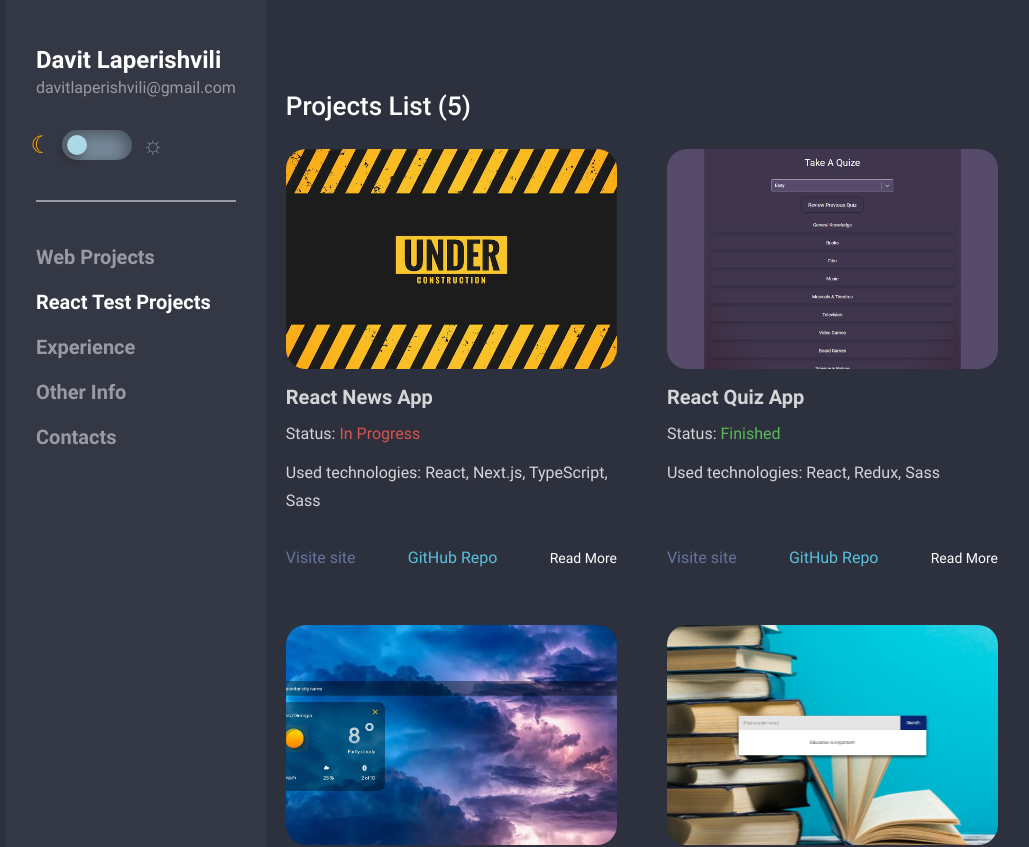
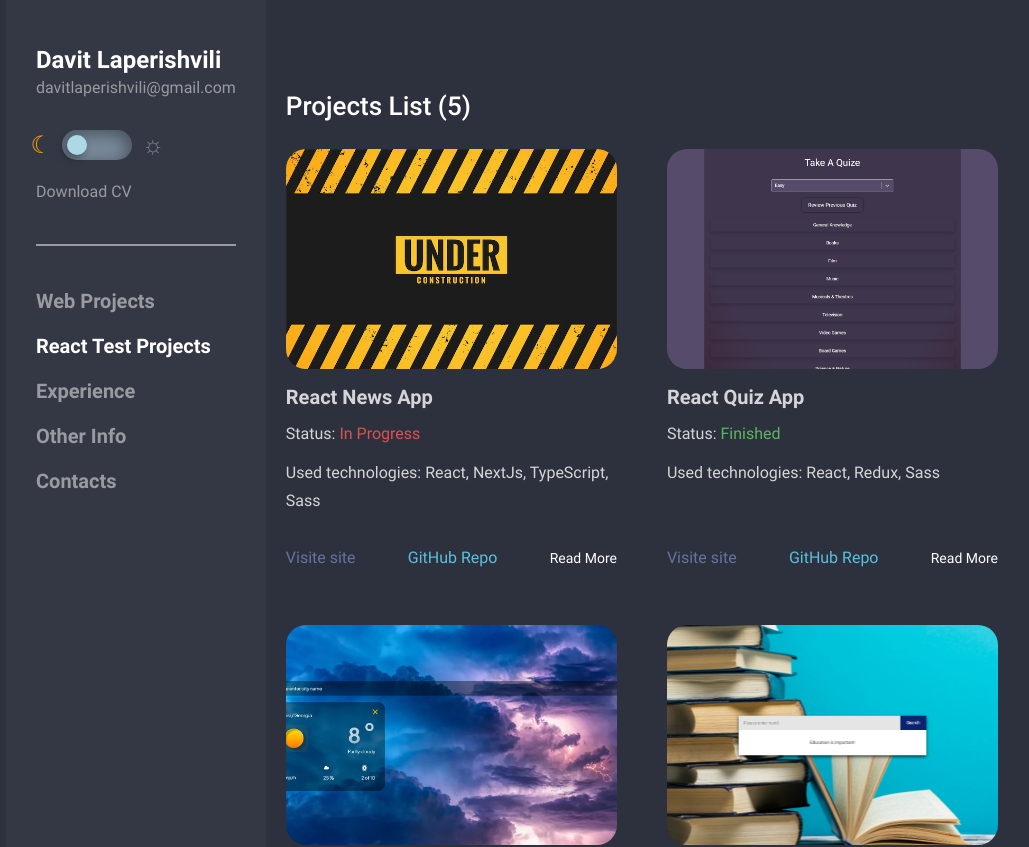
Before and after one commit to davitlaperishvili/portfolio-react, a React (Create React App) app: page /portfolio-react/react-projects in a window 1280 px wide. Shown: the top 847 px of the page, without its empty margins (138-1167 px from the left). Built offline with nearby package versions, Linux system fonts and the light colour scheme.

Commit message:
download CV is added

```diff
--- a/src/components/Contacts/Contacts.js
+++ b/src/components/Contacts/Contacts.js
@@ -1,7 +1,11 @@
-import React from 'react'
-import { FontAwesomeIcon } from '@fortawesome/react-fontawesome'
-import { faFacebookSquare, faInstagramSquare, faLinkedinIn } from '@fortawesome/free-brands-svg-icons'
-import "./contacts.scss"
+import React from "react";
+import { FontAwesomeIcon } from "@fortawesome/react-fontawesome";
+import {
+  faFacebookSquare,
+  faInstagramSquare,
+  faLinkedinIn,
+} from "@fortawesome/free-brands-svg-icons";
+import "./contacts.scss";
 export default function Contacts() {
   return (
     <div className="content contact">
@@ -14,31 +18,42 @@ export default function Contacts() {
           </div>
           <div className="info_item">
             <span>Email: </span>
-                    <a href="mailto:davitlaperishvili@gmail.com">davitlaperishvili@gmail.com</a>
+            <a href="mailto:davitlaperishvili@gmail.com">
+              davitlaperishvili@gmail.com
+            </a>
           </div>
         </div>
         <div className="socials">
           <ul>
             <li>
-                    <a target="__blank" href="https://www.facebook.com/dato.laperishvili/">
+              <a
+                target="__blank"
+                href="https://www.facebook.com/dato.laperishvili/"
+              >
                 <FontAwesomeIcon icon={faFacebookSquare} />
               </a>
             </li>
             <li>
-                    <a target="__blank" href="https://www.linkedin.com/in/davit-laperishvili-964511175/">
+              <a
+                target="__blank"
+                href="https://www.linkedin.com/in/davit-laperishvili-964511175/"
+              >
                 <em className="fab fa-linkedin"></em>
                 <FontAwesomeIcon icon={faLinkedinIn} />
               </a>
             </li>
-                    <li>
-                    <a target="__blank" href="https://www.instagram.com/davitlaperishvili/">
+            {/* <li>
+              <a
+                target="__blank"
+                href="https://www.instagram.com/davitlaperishvili/"
+              >
                 <em className="fab fa-instagram-square"></em>
                 <FontAwesomeIcon icon={faInstagramSquare} />
               </a>
-                    </li>
+            </li> */}
           </ul>
         </div>
       </div>
     </div>
-    )
+  );
 }
--- a/src/components/Projects/projects.scss
+++ b/src/components/Projects/projects.scss
@@ -195,7 +195,13 @@ main.light{
                     div.work_desc {
                         color: $cbase;
                         *{
-                            color: $cbase;
+                          color: $cbase;
+                        }
+                        span.finished{
+                            color: $csuccess;
+                        }
+                        span.in_progress{
+                            color: $cdanger;
                         }
                     }
                     div.visite_site {
--- a/src/components/SidebarInfo/SidebarInfo.js
+++ b/src/components/SidebarInfo/SidebarInfo.js
@@ -60,6 +60,15 @@ function SidebarInfo(props) {
         </label>
       </div>
       {renderAdminInfo()}
+
+      <div className="download_cv">
+        <a
+          href="./Davit_Laperishvili.pdf"
+          download
+        >
+          Download CV
+        </a>
+      </div>
     </header>
   );
 }
--- a/src/components/SidebarInfo/sidebarInfo.scss
+++ b/src/components/SidebarInfo/sidebarInfo.scss
@@ -120,6 +120,23 @@ header.left_section_header{
       font-weight: 400;
       @media(max-width: 1440px){
         font-size: 16px;
+      }
+      &:hover{
+        color: $cpurple;
+      }
+    }
+  }
+  .download_cv{
+    margin-top: 20px;
+    a{
+      color: $mfc;
+      font-size: 18px;
+      font-weight: 400;
+      @media(max-width: 1440px){
+        font-size: 16px;
+      }
+      @media(max-width: 1024px){
+        text-align: center;
       }
       &:hover{
         color: $cpurple;
@@ -269,6 +286,14 @@ main.light{
           }
         }
       }
+      .download_cv{
+        a{
+          color: $cbase;
+          &:hover{
+            color: $cmain;
+          }
+        }
+      }
     }
     div.admin_info{
       a{
--- a/src/services/ReactProjects.js
+++ b/src/services/ReactProjects.js
@@ -3,9 +3,9 @@ const reqctProjects = [
     projectId: 5,
     projectName: "React News App",
     projectStatus: false,
-    usedTechnologies: "React, Next.js, TypeScript, Sass",
+    usedTechnologies: "React, NextJs, TypeScript, Sass",
     projectImageName: "coming-soon.webp",
-    projectLink: "https://davitlaperishvili.github.io/quiz-react/",
+    projectLink: "https://news-nextjs-psi.vercel.app/",
     projectRepoLink: "https://github.com/davitlaperishvili/news-react",
     projectDesc: `
                     <div class="project_desc">
```
Also changed, not shown: 12 other files (tests, documents, lock files or other folders). Lines whose indentation alone changed are shown as unchanged.
